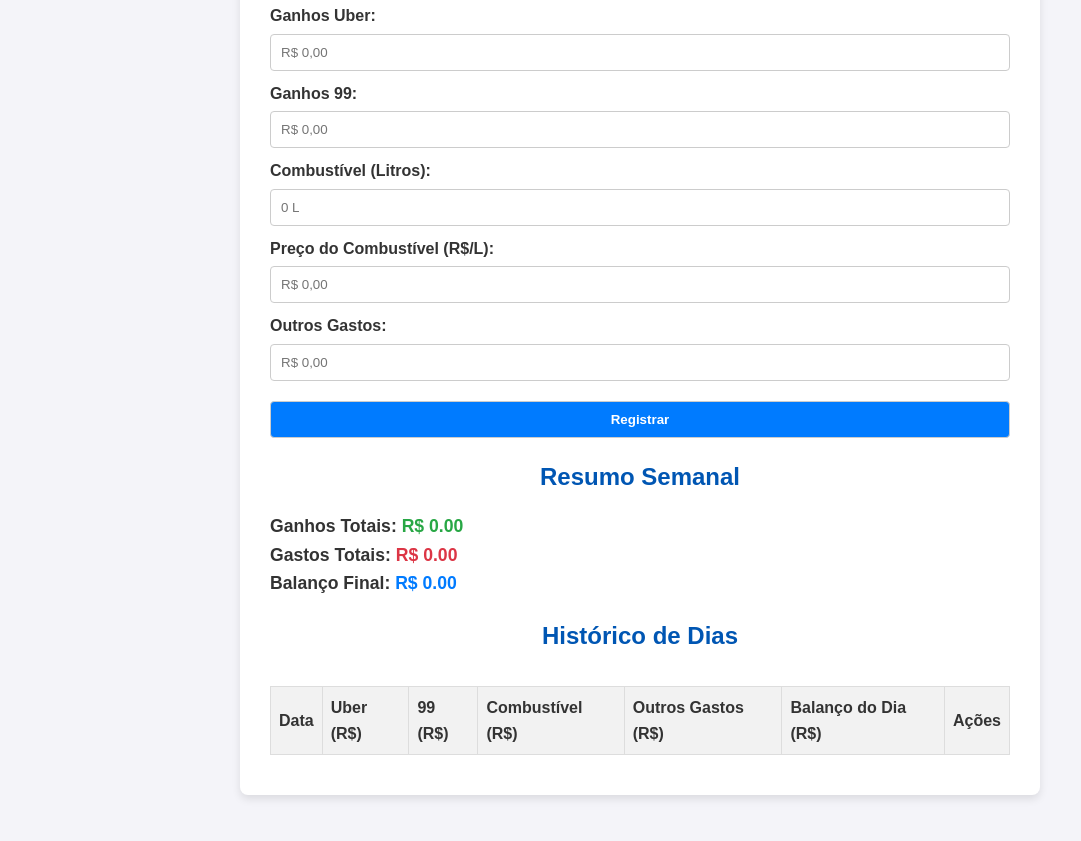
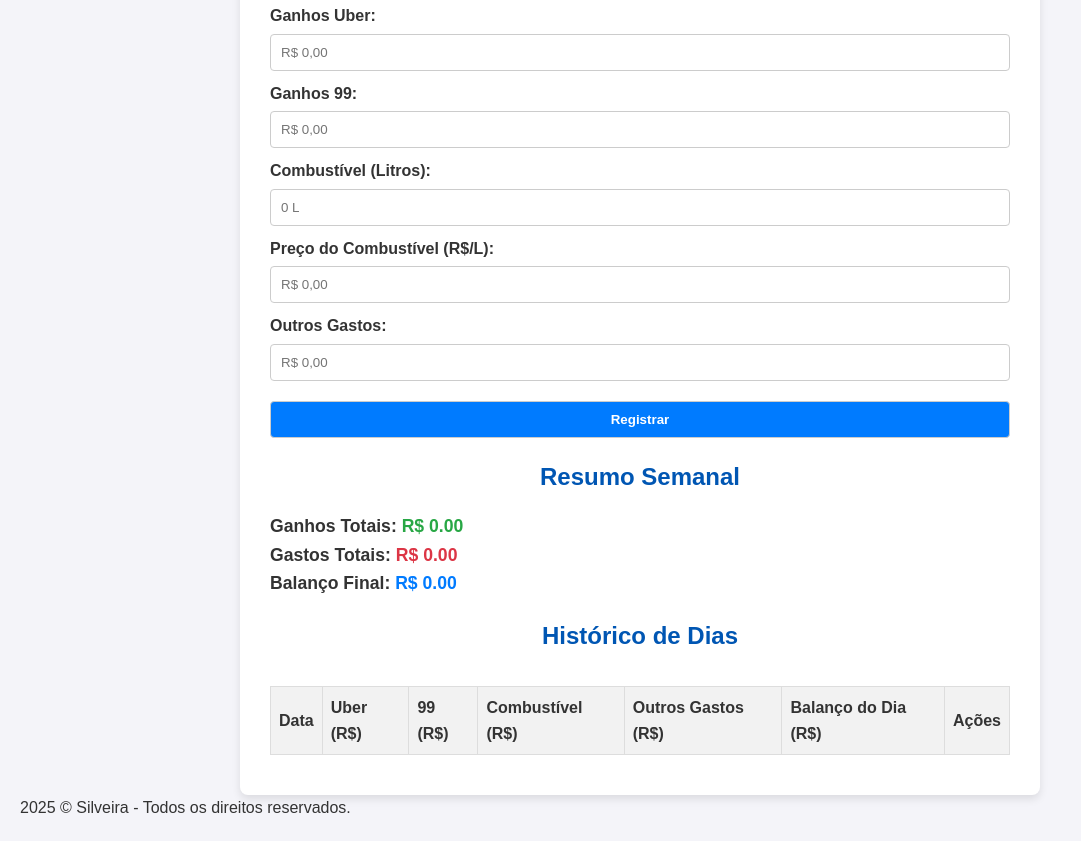
Before and after one commit to silveirahub/silveirahub.github.io, a plain HTML site: page app-financas/earnings-balance.html in a window 1280 px wide. Shown: the part 274-1115 px from the top of the page, without its empty margins (0-1081 px from the left). Before the commit the page ends 1089 px from the top, so only its background shows below. Drawn offline with Linux system fonts and the light colour scheme; files that its build step writes are made by us from their sources; a script that the page names is missing.

Commit message:
Update earnings-balance.html

```diff
--- a/app-financas/earnings-balance.html
+++ b/app-financas/earnings-balance.html
@@ -71,7 +71,7 @@
         </div>
 
     </div>
-
+<p>2025 &copy; Silveira - Todos os direitos reservados.</p>
     <script src="script.js">
 
     </script>
```
